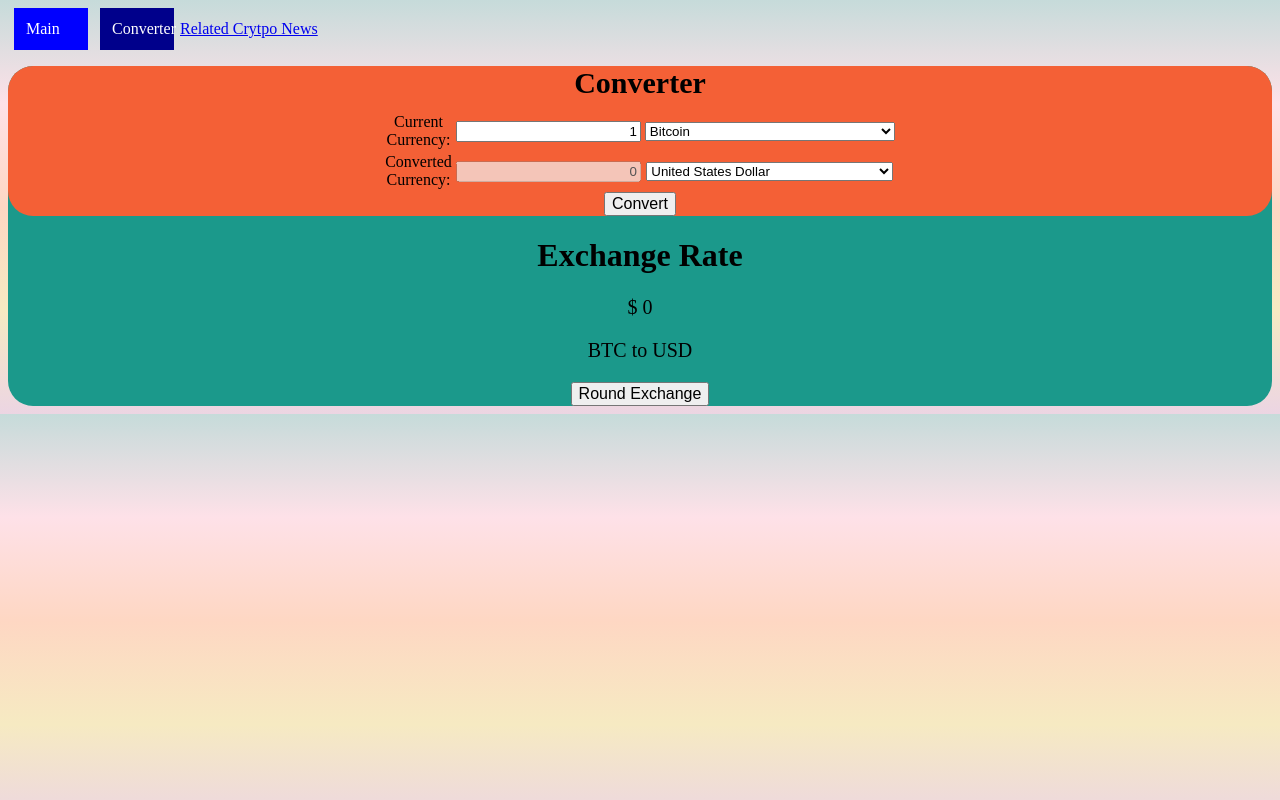
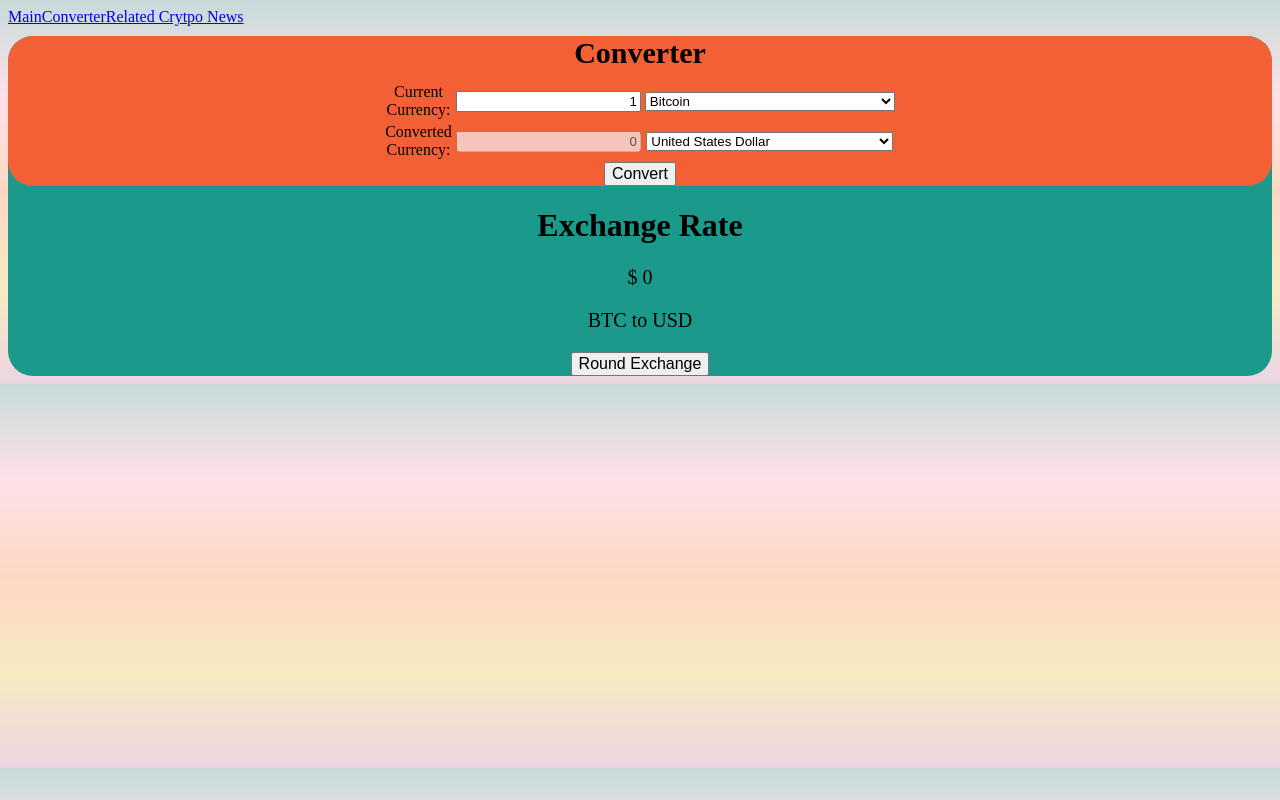
Before and after one commit to danielarmbruster0314/Phase-2-Coding-Project-Crypto-Currency-Converter, a React (Create React App) app in the folder currency-converter/: page /converter in a window 1280 px wide. Built offline with nearby package versions, Linux system fonts and the light colour scheme; no server answers; a web font is replaced by a local one.

Commit message:
added so many styling and fixed some routing

```diff
--- a/currency-converter/package.json
+++ b/currency-converter/package.json
@@ -13,6 +13,7 @@
     "react-dom": "^17.0.2",
     "react-router-dom": "^5.3.0",
     "react-scripts": "5.0.0",
+    "styled-components": "^5.3.5",
     "web-vitals": "^2.1.4"
   },
   "scripts": {
--- a/currency-converter/src/Header.js
+++ b/currency-converter/src/Header.js
@@ -1,5 +1,15 @@
 import {NavLink} from "react-router-dom"
+import styled, {keyframes} from 'styled-components';
 
+const animation = keyframes`
+0% { opacity: 0; }
+100% {opacity: 1;}
+`
+
+const Header2 = styled.h1`
+animation-name: ${animation}
+animation-duration: 6s;
+`
 
 function Header(){
     return(
@@ -8,7 +18,11 @@ function Header(){
         to="/converter"
         exact
         className='navlink mainlink'
-        > <h1>Crypto-Convert</h1>
+        style={{
+            color: "rgba(27, 153, 139, 1)",
+            textDecoration: 'none'
+        }}
+        > <Header2>Crypto-Converter</Header2>
         </NavLink>
 
 
--- a/currency-converter/src/Navbar.js
+++ b/currency-converter/src/Navbar.js
@@ -20,15 +20,13 @@ function NavBar(){
         <NavLink
         to="/"
         exact
-        style={linkStyles}
-        activeStyle={{background: "darkblue",}}>
+        className='navlink mainlink'>
           Main
         </NavLink>
         <NavLink
         to="/converter"
         exact
-        style={linkStyles}
-        activeStyle={{background: "darkblue",}}>
+        className ="navlink converterlink">
           Converter
         </NavLink>
         <NavLink
--- a/currency-converter/src/NewsList.js
+++ b/currency-converter/src/NewsList.js
@@ -8,7 +8,7 @@ function NewsList({articles}){
     return(
 
         <div className="news-list">
-            <h1>Related News</h1>
+            <h1 className="news-header">Related News</h1>
             <ul className="articlelist">
                 {list}
             </ul>
--- a/currency-converter/src/index.css
+++ b/currency-converter/src/index.css
@@ -4,17 +4,18 @@
 
 :root {
   --crimson: #D7263D;
-  --portland-orange: #F46036;
-  --space-cadet: #1B998B;
+  --portland-orange: rgba(244, 96, 54, 1);
+  --space-cadet: rgba(27, 153, 139, 1);
   --june-bud: #C5D86D;
   background: linear-gradient(#c6dbda,#fee1e8,#fed7c3, #f6eac2, #ecd5e3);
 }
 .news-list{
   margin: 0 auto;
-  background-color: #D7263D;
+  background-color:	rgb(0,0,0,.7);
   height: 75%;
   width: 75%;
   text-align: center;
+  border-radius: 25px;
 }
 .card img {
   width: 100%;
@@ -25,6 +26,8 @@
   font-family: 'Press Start 2P';
   color: var(--space-cadet);
   text-shadow: 2px 2px var(--portland-orange);
+  margin: 30%;
+
 }
 
 .article{
@@ -98,3 +101,12 @@ h2{
 p{
   font-size: 20px;
 }
+.news-header{
+  color: var(--june-bud);
+  padding: 25px;
+}
+
+
+.Navlink{
+  text-decoration: none;
+}
```
Also changed, not shown: 1 other file (tests, documents, lock files or other folders).
